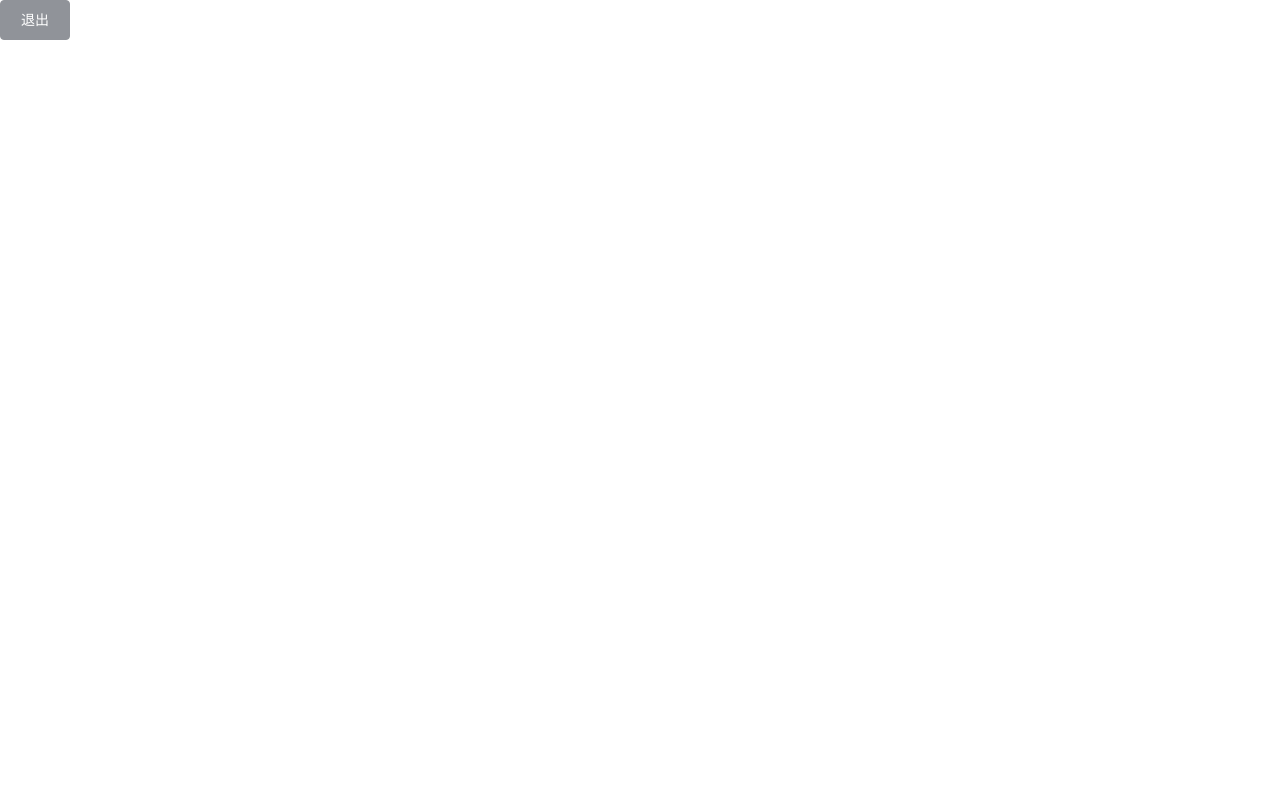
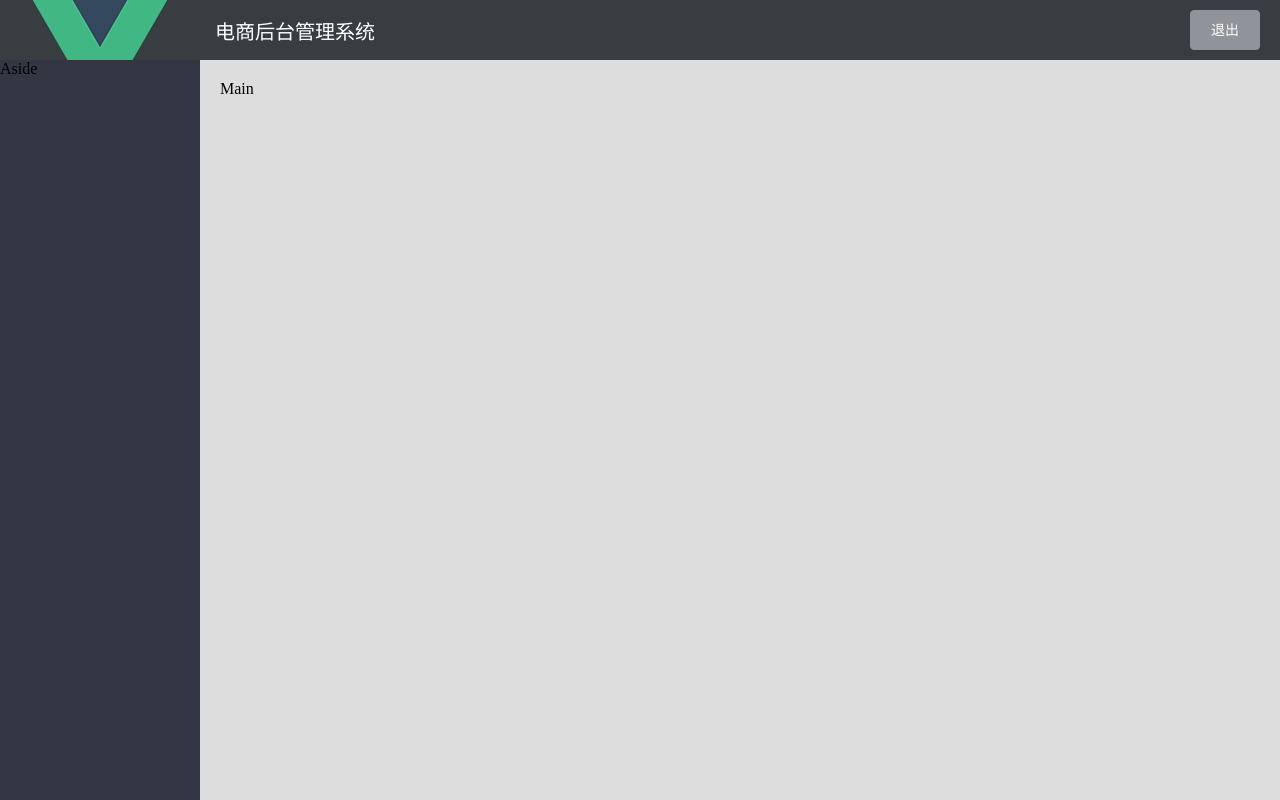
Before and after one commit to ThinkFault/vue_shop, a Vue app: page /#/home in a window 1280 px wide. Built offline with nearby package versions, Linux system fonts and the light colour scheme; sample sign-in values are in the browser's storage.

Commit message:
美化header

```diff
--- a/src/components/Home.vue
+++ b/src/components/Home.vue
@@ -1,7 +1,16 @@
 <template>
-<div>
-  <el-button type="info" @click="logout">退出</el-button>
-</div>
+<el-container class="home-container">
+  <el-header>
+    <div>
+      <img src="../assets/logo.png" alt="">
+      <span>电商后台管理系统</span>
+    </div>
+    <el-button type="info" @click="logout">退出</el-button></el-header>
+  <el-container>
+    <el-aside width="200px">Aside</el-aside>
+    <el-main>Main</el-main>
+  </el-container>
+</el-container>
 </template>
 
 <script>
@@ -16,5 +25,30 @@
 </script>
 
 <style lang="less" scoped>
+.home-container {
+  height:100%;
+}
+.el-header {
+  background-color: #373d41;
+  display: flex;
+  justify-content: space-between;
+  padding-left: 0;
+  align-items: center;
+  color: #fff;
+  font-size: 20px;
+  > div{
+    display: flex;
+    align-items: center;
+    span {
+      margin-left:15px;
+    }
+  }
+}
+.el-aside {
+  background-color: #333744;
+}
+.el-main {
+  background-color: #ddd;
+}
 
 </style>
--- a/src/plugins/element.js
+++ b/src/plugins/element.js
@@ -1,9 +1,13 @@
 import Vue from 'vue'
-import { Button, Form, FormItem, Input, Message } from 'element-ui'
+import { Button, Form, FormItem, Input, Message, Container, Header, Aside, Main } from 'element-ui'
 
 Vue.use(Button)
 Vue.use(Form)
 Vue.use(FormItem)
 Vue.use(Input)
+Vue.use(Container)
+Vue.use(Header)
+Vue.use(Aside)
+Vue.use(Main)
 // 挂载message
 Vue.prototype.$message = Message
```
